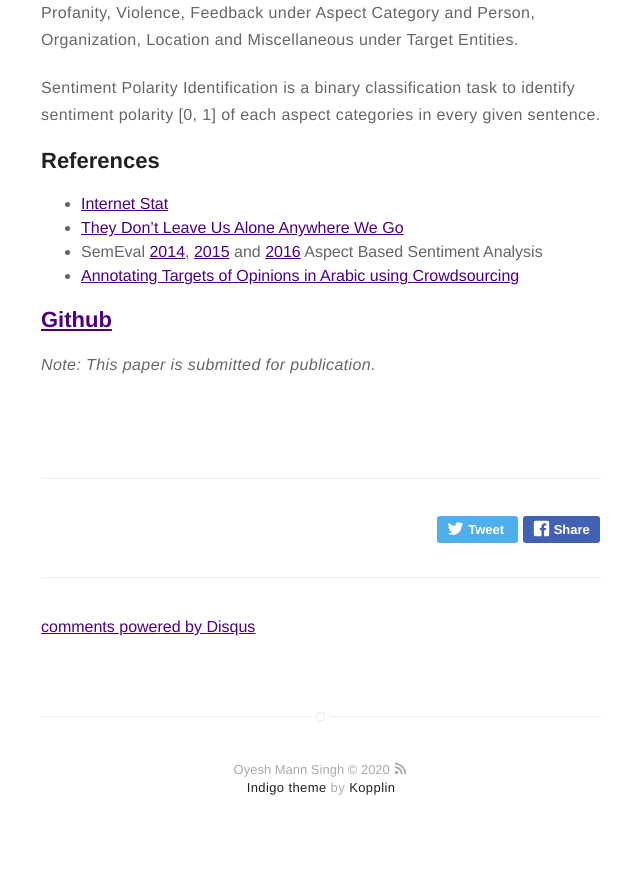
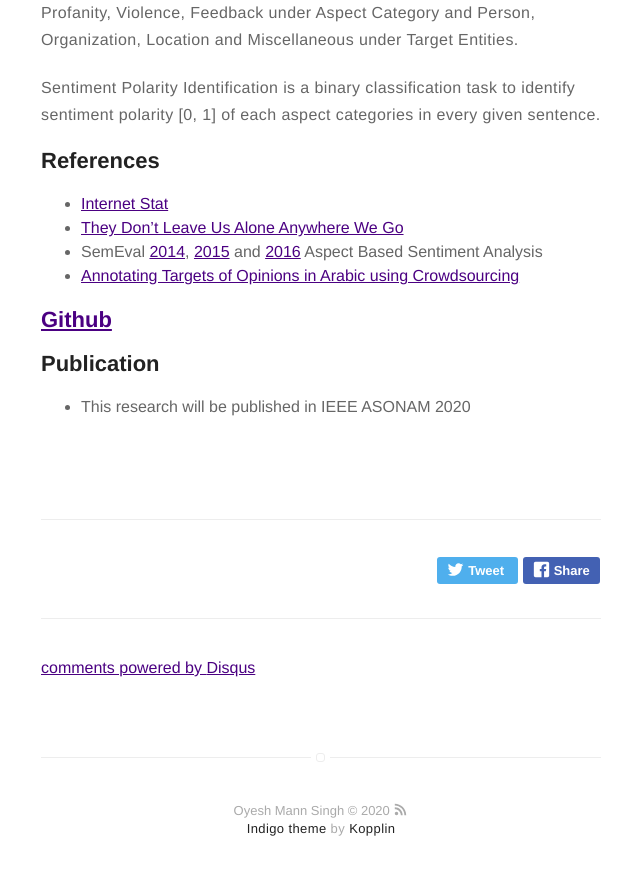
Before and after one commit to oya163/oya163.github.io, a Jekyll site: the page built from _posts/2019-07-01-nepali-sa.markdown, in a window 1280 px wide and 900 px high, scrolled down 1103 px. Shown: the top 875 px of the window, without its empty margins (319-959 px from the left). Built offline with Jekyll 4.4.1, drawn with Linux system fonts in a browser that asks for light colours; comment, search, counter and statistics services are not loaded.

Commit message:
Fixed typos/descriptions

```diff
--- a/_posts/2019-02-01-nepali-ner.markdown
+++ b/_posts/2019-02-01-nepali-ner.markdown
@@ -28,7 +28,6 @@ when combined with BiLSTM models. Our best models obtain
 an overall F1 score of 86.89, which is a significant improvement
 on previously reported performance in literature.
 
-This paper is published in 2019 IEEE 5th International Conference on Collaboration and Internet Computing (CIC)
 
 ## Github
 - The [code repo](https://github.com/oya163/nepali-ner/) is available on Github
@@ -36,3 +35,6 @@ This paper is published in 2019 IEEE 5th International Conference on Collaborati
 
 ## Web App
 - A simple flask based <a href="https://nepner.herokuapp.com/" target="_blank">web app </a> is deployed on Heroku platform
+
+## Publication
+- This research is published in [IEEE CIC 2019](https://ieeexplore.ieee.org/document/8998477)
--- a/_posts/2019-07-01-nepali-sa.markdown
+++ b/_posts/2019-07-01-nepali-sa.markdown
@@ -53,4 +53,5 @@ aspect categories in every given sentence.
 ## [Github](https://github.com/oya163/nepali-sentiment-analysis)
 
 
-*Note: This paper is submitted for publication.*
+## Publication
+- This research will be published in IEEE ASONAM 2020
```
Also changed, not shown: about.md (+4 -6 lines).
